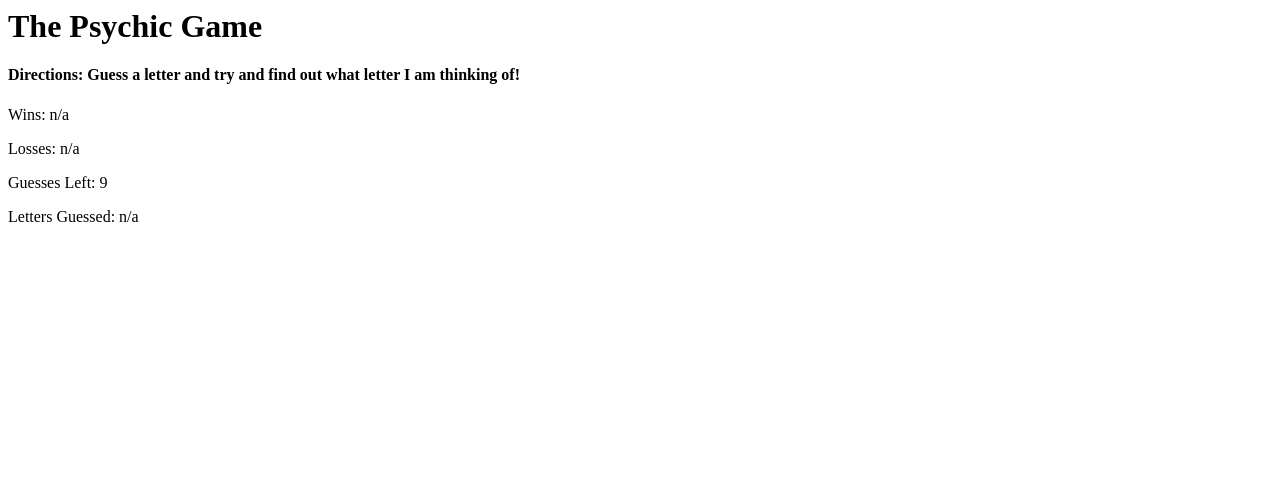
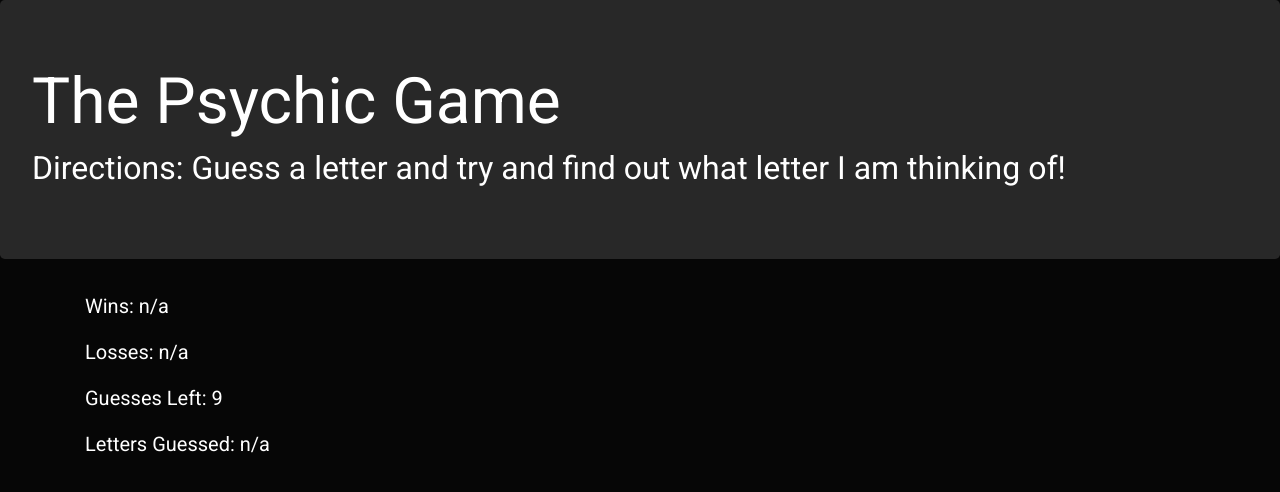
Before and after one commit to ChristianHPak/Psychic-Game, a plain HTML site: page index.html in a window 1280 px wide. Drawn offline with nearby package versions, Linux system fonts and the light colour scheme.

Commit message:
added css styling

```diff
--- a/assets/javascript/game.js
+++ b/assets/javascript/game.js
@@ -25,11 +25,6 @@ function reset() {
     console.log(computerGuess)
 }
 
-// function myFunction() {
-//     var guessedLetters = [];
-//     var guessedLetterstext = document.getElementById("guessedLetters");
-//     guessedLetterstext.textContent = guessedLetters.join(" , ");
-// }
 //function is run everytime when key is pressed
 document.onkeyup = function (event) {
     //determines what key is pressed by the user
--- a/index.html
+++ b/index.html
@@ -2,13 +2,24 @@
 
 <head>
     <link rel="stylesheet" href="assets/css/style.css">
-
+    <link rel="stylesheet" href="https://stackpath.bootstrapcdn.com/bootstrap/4.3.1/css/bootstrap.min.css"
+    integrity="sha384-ggOyR0iXCbMQv3Xipma34MD+dH/1fQ784/j6cY/iJTQUOhcWr7x9JvoRxT2MZw1T" crossorigin="anonymous">
+    <link href="https://stackpath.bootstrapcdn.com/bootswatch/4.3.1/cyborg/bootstrap.min.css" rel="stylesheet" integrity="sha384-mtS696VnV9qeIoC8w/PrPoRzJ5gwydRVn0oQ9b+RJOPxE1Z1jXuuJcyeNxvNZhdx" crossorigin="anonymous">
 </head>
+<style>
+section{
+    color:white;
+    font-size: 20px;
+}
+</style>
 
 <body>
-    <h1>The Psychic Game</h1>
-    <h4 id="directions">Directions: Guess a letter and try and find out what letter I am thinking of!</h4>
-    <section>
+    <div class="jumbotron">
+        <h1>The Psychic Game</h1>
+        <h4 id="directions">Directions: Guess a letter and try and find out what letter I am thinking of!</h4>
+    </div>
+
+    <section class="container">
 
         <p>Wins: <span id="wins">n/a</span></p>
         <p>Losses: <span id="losses">n/a</span></p>
```
